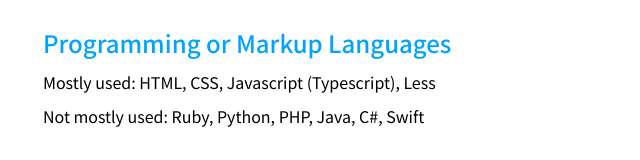
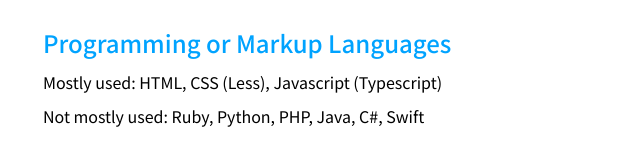
Before and after one commit to daileve/jonghyun.me, a Next.js app: page / in a window 1280 px wide. Shown: the part 328-488 px from the top of the page, without its empty margins (37-677 px from the left). Built offline with nearby package versions, Linux system fonts and the light colour scheme.

Commit message:
feat: change some informations

```diff
--- a/src/app/page.tsx
+++ b/src/app/page.tsx
@@ -20,7 +20,7 @@
       </article>
       <article>
         <header className='subHeader'><TypingAnimatedLetters start={typingIdx === 4} onDone={increaseTypingIdx}>Programming or Markup Languages</TypingAnimatedLetters></header>
-        <div><TypingAnimatedLetters start={typingIdx === 5} onDone={increaseTypingIdx}>Mostly used: HTML, CSS, Javascript (Typescript), Less</TypingAnimatedLetters></div>
+        <div><TypingAnimatedLetters start={typingIdx === 5} onDone={increaseTypingIdx}>Mostly used: HTML, CSS (Less), Javascript (Typescript)</TypingAnimatedLetters></div>
         <div><TypingAnimatedLetters start={typingIdx === 6} onDone={increaseTypingIdx}>Not mostly used: Ruby, Python, PHP, Java, C#, Swift</TypingAnimatedLetters></div>
       </article>
       <article>
```
